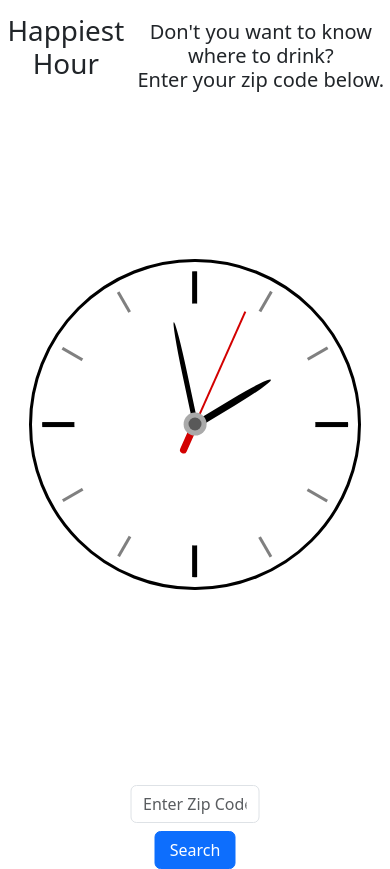
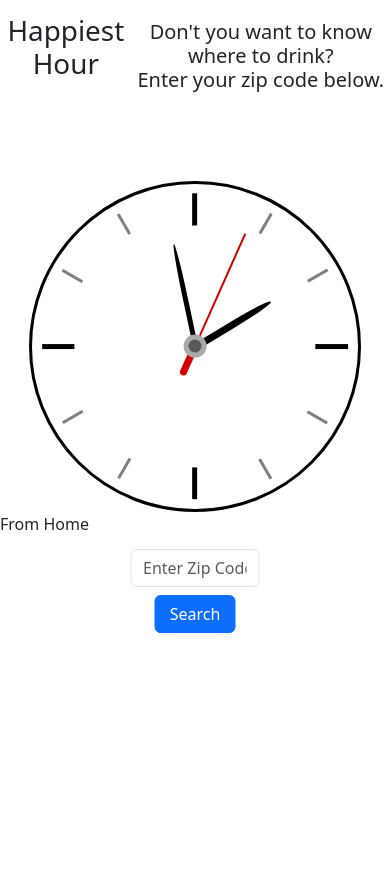
Before and after one commit to ColdWeatherBoyy/happiest-hour, a React (Vite) app in the folder client/: page / in a window 390 px wide. After the commit the page ends 844 px from the top, so only its background shows below. Built offline with nearby package versions, Linux system fonts and the light colour scheme.

Commit message:
moves submit-form to two locations with conditional rendering, begins conditional positioning

```diff
--- a/client/src/components/Clock/Clock.css
+++ b/client/src/components/Clock/Clock.css
@@ -21,7 +21,7 @@
 	.clock-frame {
 		width: var(--diameter3);
 		height: var(--diameter3);
-		margin-top: 30%;
+		margin-top: 20%;
 	}
 }
 
@@ -29,6 +29,5 @@
 	.clock-frame {
 		width: var(--diameter2);
 		height: var(--diameter2);
-		margin-top: 40%;
 	}
 }
--- a/client/src/components/Clock/Clock.jsx
+++ b/client/src/components/Clock/Clock.jsx
@@ -2,14 +2,26 @@ import "./Clock.css";
 import Tickmarks from "./ClockComponents/Tickmarks/Tickmarks";
 import BarCardList from "./ClockComponents/BarCard/BarCardList";
 import ClockHands from "./ClockComponents/ClockHands/ClockHands";
-import { useState } from "react";
+import SubmitForm from "../SubmitForm/SubmitForm";
 
-const Clock = ({ submitted, happyHours }) => {
+const Clock = ({ submitted, happyHours, setHappyHours, handleZipSubmit, isMobile }) => {
 	return (
 		<div className="clock-frame">
 			<Tickmarks submitted={submitted} />
 			{submitted ? <BarCardList happyHours={happyHours} /> : <></>}
 			<ClockHands />
+			{isMobile ? (
+				<></>
+			) : (
+				<>
+					<SubmitForm
+						handleZipSubmit={handleZipSubmit}
+						submitted={submitted}
+						isMobile={isMobile}
+					/>
+					<p>From Clock</p>
+				</>
+			)}
 		</div>
 	);
 };
--- a/client/src/components/Home/Home.jsx
+++ b/client/src/components/Home/Home.jsx
@@ -6,21 +6,44 @@ import SubmitForm from "../SubmitForm/SubmitForm";
 const Home = () => {
 	const [submitted, setSubmitted] = useState(false);
 	const [happyHours, setHappyHours] = useState([]);
+	const [width, setWidth] = useState(window.innerWidth);
 
 	const handleZipSubmit = (result) => {
 		setSubmitted(!submitted);
 		setHappyHours(result);
 	};
 
+	useEffect(() => {
+		const handleResize = () => setWidth(window.innerWidth);
+		window.addEventListener("resize", handleResize);
+		// cleanup
+		return () => window.removeEventListener("resize", handleResize);
+	});
+
+	const isMobile = width <= 480;
+
 	return (
 		<>
 			<Title />
-			<Clock submitted={submitted} happyHours={happyHours} />
-			<SubmitForm
+			<Clock
+				submitted={submitted}
+				happyHours={happyHours}
 				setHappyHours={setHappyHours}
 				handleZipSubmit={handleZipSubmit}
-				submitted={submitted}
+				isMobile={isMobile}
 			/>
+			{isMobile ? (
+				<>
+					<SubmitForm
+						handleZipSubmit={handleZipSubmit}
+						submitted={submitted}
+						isMobile={isMobile}
+					/>
+					<p>From Home</p>
+				</>
+			) : (
+				<></>
+			)}
 		</>
 	);
 };
--- a/client/src/components/SubmitForm/SubmitForm.css
+++ b/client/src/components/SubmitForm/SubmitForm.css
@@ -1,7 +1,6 @@
 #submit {
 	z-index: 1;
 	position: absolute;
-	top: 98%;
 	left: 50%;
 	transform: translate(-50%, -50%);
 }
--- a/client/src/components/SubmitForm/SubmitForm.jsx
+++ b/client/src/components/SubmitForm/SubmitForm.jsx
@@ -4,7 +4,7 @@ import { Form, Button } from "react-bootstrap";
 import getHappyHoursFromYelp from "../../utils/getHappyHoursFromYelp";
 import validateZipCode from "../../utils/validateZip";
 
-const SubmitForm = ({ handleZipSubmit, submitted }) => {
+const SubmitForm = ({ handleZipSubmit, submitted, isMobile }) => {
 	const [zipCode, setZipCode] = useState("");
 
 	const submissionStates = {
@@ -32,12 +32,15 @@ const SubmitForm = ({ handleZipSubmit, submitted }) => {
 		} else alert("Please enter a valid zip code");
 	};
 
+	const topValue = isMobile ? "70%" : "75%";
+
 	return (
 		<>
 			<Form
 				id="submit"
 				className="d-flex flex-column align-items-center text-center"
 				onSubmit={handleSubmit}
+				style={{ top: topValue }}
 			>
 				<Form.Group
 					className="mb-2 col-8"
```
